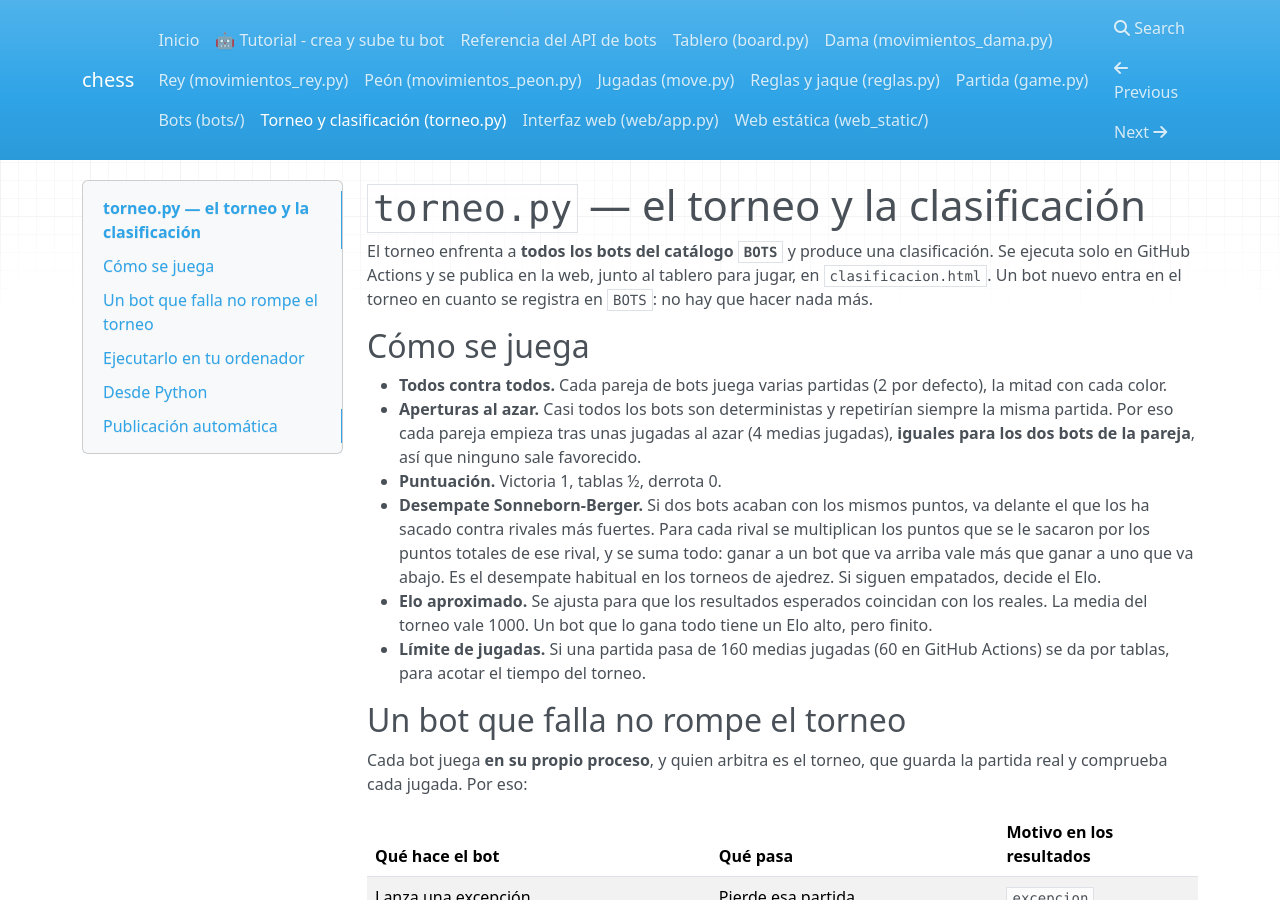
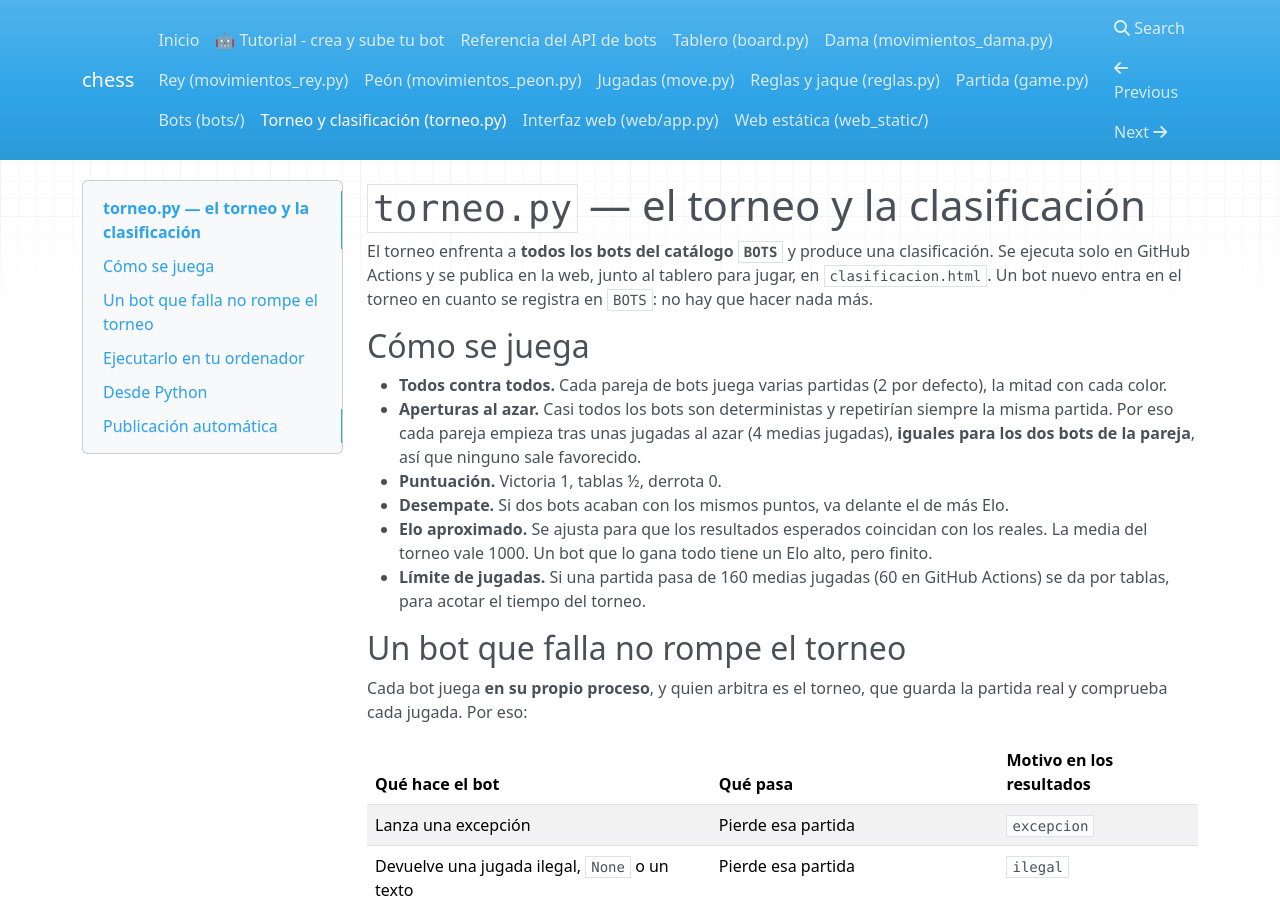
Before and after one commit to danielaagonzalezz/chess, an MkDocs documentation site: the page built from docs/torneo.md, in a window 1280 px wide and 900 px high. Built offline with MkDocs 1.6.1, drawn with Linux system fonts in a browser that asks for light colours; nearby versions of some CDN libraries.

Commit message:
añadir ml-5 (#30)
* Simplificar pieces.py

* Añadir pyproject.toml

* Simplificar test_pieces.py

* Añadir movimientos del caballo

* Añadir contenido a caballo.py

* Añadir test_pieces.py

* Movimientos alfil y tests alfil

* Añadir configuracion de mkdocs

* Añadir configuracion de mkdocs y documentacion del tablero

* Añadir configuracion de mkdocs y readthedocs

* Eliminar archivo de test duplicado

* Añadir CI de tests y __hash__ en Square y Piece

* Añadir movimientos de la dama con tests y docs

* Añadir movimientos del rey con tests y docs

* Añadir movimientos del peón con tests y docs

* Añadir Move y aplicar jugadas con captura al paso y promoción

* Añadir jaque, jugadas legales, enroque, mate/tablas y clase Game

* Añade bots, web (Streamlit y estática) y documentación

* Bot ML: evaluación y libro de aperturas aprendidos de Lichess y motor de búsqueda rápido

* Bot ML: evaluación y libro de aperturas aprendidos de Lichess y motor de búsqueda rápido

* Modo dos jugadores en la web

* Web: mostrar los bots ML y copiar pesos y libro

* Modo bot contra bot en la web

* Validación automática de bots y documentación de la plataforma

* Torneo entre todos los bots y clasificación publicada automáticamente

- src/chess/torneo.py: torneo todos contra todos; cada bot juega en su
  propio proceso, así que un bot que falla, se cuelga o hace una jugada
  ilegal pierde la partida sin romper el torneo. Elo aproximado y salidas
  json, md y html.
- pages.yml: juega el torneo (con caché por código) y publica la
  clasificación en GitHub Pages junto a la web.
- Tests, documentación (docs/torneo.md), README y enlace desde la web.

Co-Authored-By: Claude Sonnet 5.5 <noreply@anthropic.com>
Claude-Session: https://claude.ai/code/session_011HpRunTduf8Km8JGDNwitZ

* Torneo en GitHub Actions: 60 medias jugadas como máximo

* Hacer más visible el tutorial para crear un bot

* Piezas SVG, tablero de madera, clasificación con gráficos, quitar minimax-4 y README

* Desempate Sonneborn-Berger en la clasificación

* Añadir ml-5s junto a ml-3s y quitar el desempate Sonneborn-Berger

---------

Co-authored-by: dani <danielacarafala@gmail.com>
Co-authored-by: Claude <noreply@anthropic.com>

```diff
--- a/docs/torneo.md
+++ b/docs/torneo.md
@@ -14,12 +14,8 @@ en cuanto se registra en `BOTS`: no hay que hacer nada más.
   azar (4 medias jugadas), **iguales para los dos bots de la pareja**, así que
   ninguno sale favorecido.
 - **Puntuación.** Victoria 1, tablas ½, derrota 0.
-- **Desempate Sonneborn-Berger.** Si dos bots acaban con los mismos puntos,
-  va delante el que los ha sacado contra rivales más fuertes. Para cada
-  rival se multiplican los puntos que se le sacaron por los puntos totales de
-  ese rival, y se suma todo: ganar a un bot que va arriba vale más que ganar
-  a uno que va abajo. Es el desempate habitual en los torneos de ajedrez. Si
-  siguen empatados, decide el Elo.
+- **Desempate.** Si dos bots acaban con los mismos puntos, va delante el de
+  más Elo.
 - **Elo aproximado.** Se ajusta para que los resultados esperados coincidan
   con los reales. La media del torneo vale 1000. Un bot que lo gana todo tiene
   un Elo alto, pero finito.
```
Also changed, not shown: README.md (+1 -1 lines), docs/bots.md (+4 -3 lines), docs/web-estatica.md (+1 -1 lines), training/README.md (+1 -1 lines), 5 other files.
